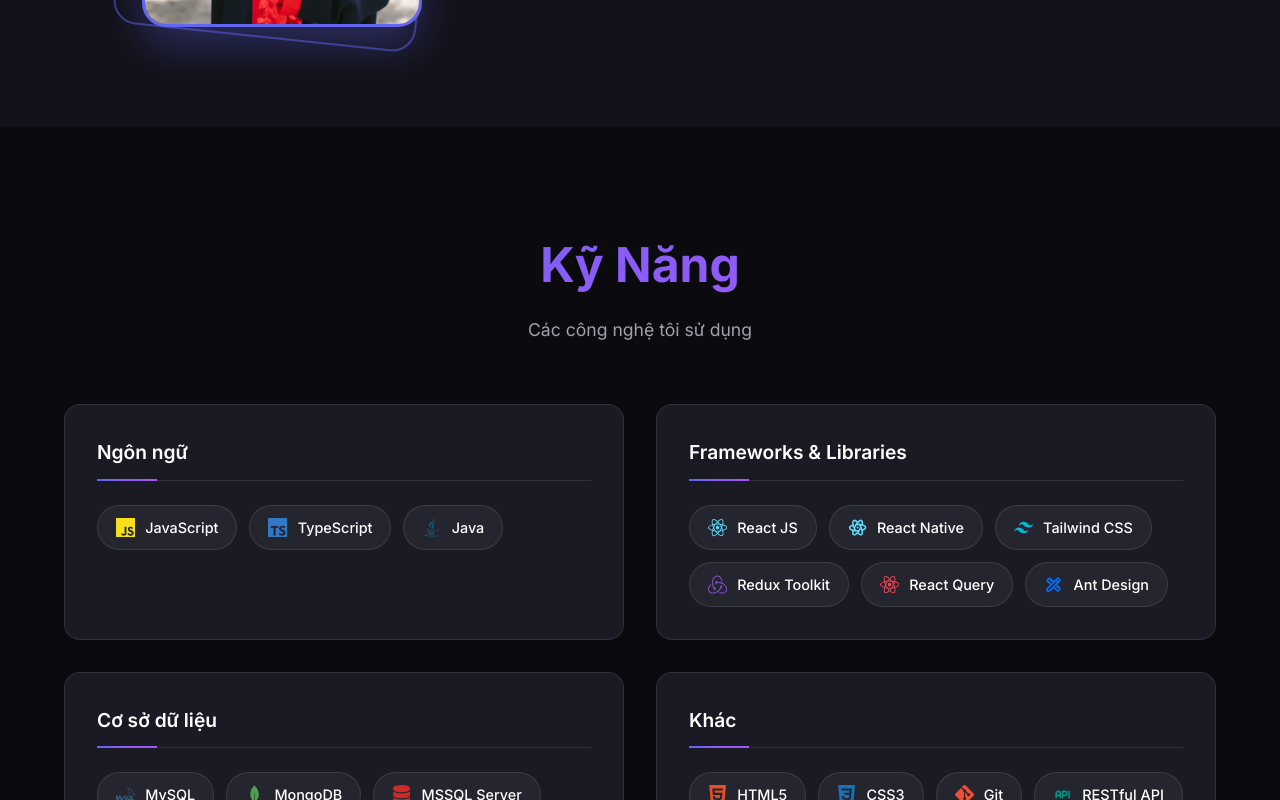
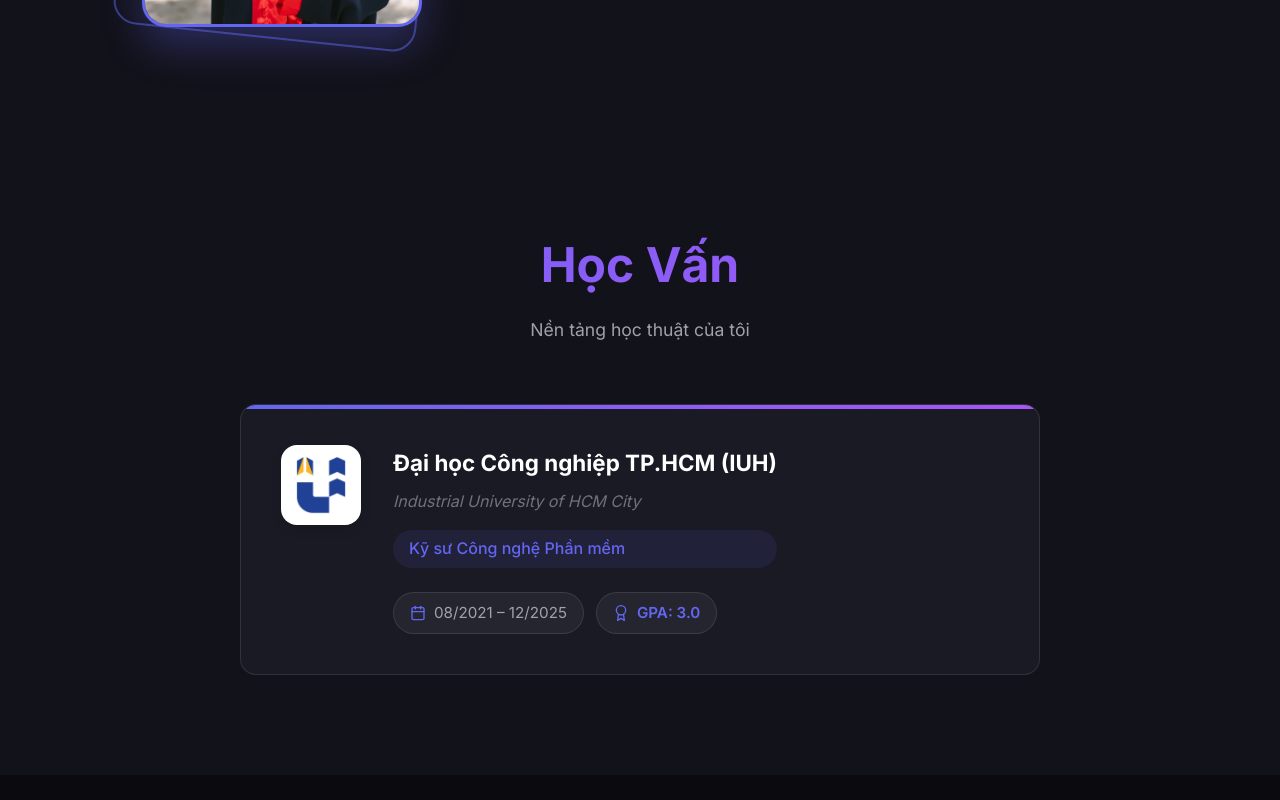
Before and after one commit to haubtm/portfolio, a React (Vite) app: page / in a window 1280 px wide. Shown: the part 1400-2200 px from the top of the page. Built offline with nearby package versions, Linux system fonts and the light colour scheme.

Commit message:
Add Education section with IUH graduation info

```diff
--- a/src/App.tsx
+++ b/src/App.tsx
@@ -3,6 +3,7 @@ import Navbar from './components/Navbar';
 import Footer from './components/Footer';
 import Hero from './sections/Hero';
 import About from './sections/About';
+import { Education } from './sections/Education';
 import Skills from './sections/Skills';
 import Experience from './sections/Experience';
 import Projects from './sections/Projects';
@@ -22,6 +23,7 @@ function App() {
       <main>
         <Hero />
         <About />
+        <Education />
         <Skills />
         <Experience />
         <Projects />
--- a/src/components/Navbar/Navbar.tsx
+++ b/src/components/Navbar/Navbar.tsx
@@ -4,7 +4,7 @@ import { useTranslation } from 'react-i18next';
 import { FiMenu, FiX } from 'react-icons/fi';
 import './Navbar.css';
 
-const navItems = ['home', 'about', 'skills', 'experience', 'projects', 'contact'];
+const navItems = ['home', 'about', 'education', 'skills', 'experience', 'projects', 'contact'];
 
 const Navbar = () => {
   const { t, i18n } = useTranslation();
--- a/src/i18n/en.json
+++ b/src/i18n/en.json
@@ -2,6 +2,7 @@
     "nav": {
         "home": "Home",
         "about": "About",
+        "education": "Education",
         "skills": "Skills",
         "experience": "Experience",
         "projects": "Projects",
@@ -22,6 +23,15 @@
         "yearsExp": "Year Experience",
         "projectsCompleted": "Projects",
         "techStack": "Technologies"
+    },
+    "education": {
+        "title": "Education",
+        "subtitle": "My academic background",
+        "university": "Industrial University of HCM City (IUH)",
+        "universityEn": "Đại học Công nghiệp TP.HCM",
+        "degree": "Software Engineer",
+        "duration": "08/2021 – 12/2025",
+        "gpa": "3.0"
     },
     "skills": {
         "title": "My Skills",
--- a/src/i18n/vi.json
+++ b/src/i18n/vi.json
@@ -2,6 +2,7 @@
     "nav": {
         "home": "Trang chủ",
         "about": "Về tôi",
+        "education": "Học vấn",
         "skills": "Kỹ năng",
         "experience": "Kinh nghiệm",
         "projects": "Dự án",
@@ -22,6 +23,15 @@
         "yearsExp": "Năm Kinh Nghiệm",
         "projectsCompleted": "Dự Án",
         "techStack": "Công Nghệ"
+    },
+    "education": {
+        "title": "Học Vấn",
+        "subtitle": "Nền tảng học thuật của tôi",
+        "university": "Đại học Công nghiệp TP.HCM (IUH)",
+        "universityEn": "Industrial University of HCM City",
+        "degree": "Kỹ sư Công nghệ Phần mềm",
+        "duration": "08/2021 – 12/2025",
+        "gpa": "3.0"
     },
     "skills": {
         "title": "Kỹ Năng",
--- /dev/null
+++ b/src/sections/Education/Education.css
@@ -0,0 +1,150 @@
+.education {
+    background: var(--bg-secondary);
+    min-height: 60vh;
+}
+
+.education-card {
+    max-width: 800px;
+    margin: 0 auto;
+    background: var(--bg-card);
+    border: 1px solid var(--border-color);
+    border-radius: var(--radius-lg);
+    padding: 40px;
+    display: flex;
+    gap: 32px;
+    align-items: flex-start;
+    transition: all var(--transition-normal);
+    position: relative;
+    overflow: hidden;
+}
+
+.education-card::before {
+    content: '';
+    position: absolute;
+    top: 0;
+    left: 0;
+    right: 0;
+    height: 4px;
+    background: var(--accent-gradient);
+}
+
+.education-card:hover {
+    border-color: var(--accent-primary);
+    box-shadow: var(--shadow-lg);
+}
+
+.education-logo {
+    width: 80px;
+    height: 80px;
+    background: white;
+    border-radius: var(--radius-lg);
+    display: flex;
+    align-items: center;
+    justify-content: center;
+    flex-shrink: 0;
+    padding: 10px;
+    box-shadow: 0 4px 12px rgba(0, 0, 0, 0.1);
+}
+
+.education-logo img {
+    width: 100%;
+    height: 100%;
+    object-fit: contain;
+}
+
+.education-content {
+    flex: 1;
+}
+
+.education-header {
+    display: flex;
+    justify-content: space-between;
+    align-items: flex-start;
+    gap: 24px;
+    flex-wrap: wrap;
+}
+
+.education-info {
+    display: flex;
+    flex-direction: column;
+    gap: 8px;
+}
+
+.university-name {
+    font-size: 1.4rem;
+    font-weight: 700;
+    color: var(--text-primary);
+    margin: 0;
+}
+
+.university-name-en {
+    font-size: 1rem;
+    color: var(--text-muted);
+    font-style: italic;
+    margin: 0;
+}
+
+.degree {
+    display: inline-block;
+    font-size: 1rem;
+    font-weight: 500;
+    color: var(--accent-primary);
+    background: rgba(99, 102, 241, 0.1);
+    padding: 6px 16px;
+    border-radius: var(--radius-full);
+    margin-top: 8px;
+}
+
+.education-meta {
+    display: flex;
+    flex-direction: row;
+    gap: 12px;
+    align-items: center;
+    flex-shrink: 0;
+}
+
+.education-date,
+.education-gpa {
+    display: flex;
+    align-items: center;
+    gap: 8px;
+    color: var(--text-secondary);
+    font-size: 0.95rem;
+    background: var(--glass-bg);
+    padding: 8px 16px;
+    border-radius: var(--radius-full);
+    border: 1px solid var(--glass-border);
+}
+
+.education-date svg,
+.education-gpa svg {
+    color: var(--accent-primary);
+}
+
+.education-gpa {
+    font-weight: 600;
+    color: var(--accent-primary);
+}
+
+@media (max-width: 768px) {
+    .education-card {
+        flex-direction: column;
+        padding: 24px;
+        gap: 20px;
+    }
+
+    .education-header {
+        flex-direction: column;
+        gap: 16px;
+    }
+
+    .education-meta {
+        align-items: flex-start;
+        flex-direction: row;
+        flex-wrap: wrap;
+    }
+
+    .university-name {
+        font-size: 1.2rem;
+    }
+}
--- /dev/null
+++ b/src/sections/Education/Education.tsx
@@ -0,0 +1,61 @@
+import { motion } from 'framer-motion';
+import { useTranslation } from 'react-i18next';
+import { FiCalendar, FiAward } from 'react-icons/fi';
+import iuhLogo from '../../assets/iuh-logo.png';
+import './Education.css';
+
+const Education = () => {
+  const { t } = useTranslation();
+
+  return (
+    <section id="education" className="section education">
+      <div className="container">
+        <motion.div
+          className="section-header"
+          initial={{ opacity: 0, y: 30 }}
+          whileInView={{ opacity: 1, y: 0 }}
+          viewport={{ once: true }}
+          transition={{ duration: 0.6 }}
+        >
+          <h2 className="section-title">{t('education.title')}</h2>
+          <p className="section-subtitle">{t('education.subtitle')}</p>
+        </motion.div>
+
+        <motion.div
+          className="education-card"
+          initial={{ opacity: 0, y: 30 }}
+          whileInView={{ opacity: 1, y: 0 }}
+          viewport={{ once: true }}
+          transition={{ duration: 0.6, delay: 0.1 }}
+          whileHover={{ y: -4 }}
+        >
+          <div className="education-logo">
+            <img src={iuhLogo} alt="IUH Logo" />
+          </div>
+
+          <div className="education-content">
+            <div className="education-header">
+              <div className="education-info">
+                <h3 className="university-name">{t('education.university')}</h3>
+                <p className="university-name-en">{t('education.universityEn')}</p>
+                <span className="degree">{t('education.degree')}</span>
+              </div>
+              <div className="education-meta">
+                <div className="education-date">
+                  <FiCalendar size={16} />
+                  <span>{t('education.duration')}</span>
+                </div>
+                <div className="education-gpa">
+                  <FiAward size={16} />
+                  <span>GPA: {t('education.gpa')}</span>
+                </div>
+              </div>
+            </div>
+          </div>
+        </motion.div>
+      </div>
+    </section>
+  );
+};
+
+export default Education;
--- /dev/null
+++ b/src/sections/Education/index.ts
@@ -0,0 +1 @@
+export { default as Education } from './Education';
```
Also changed, not shown: src/assets/iuh-logo.png (added).
